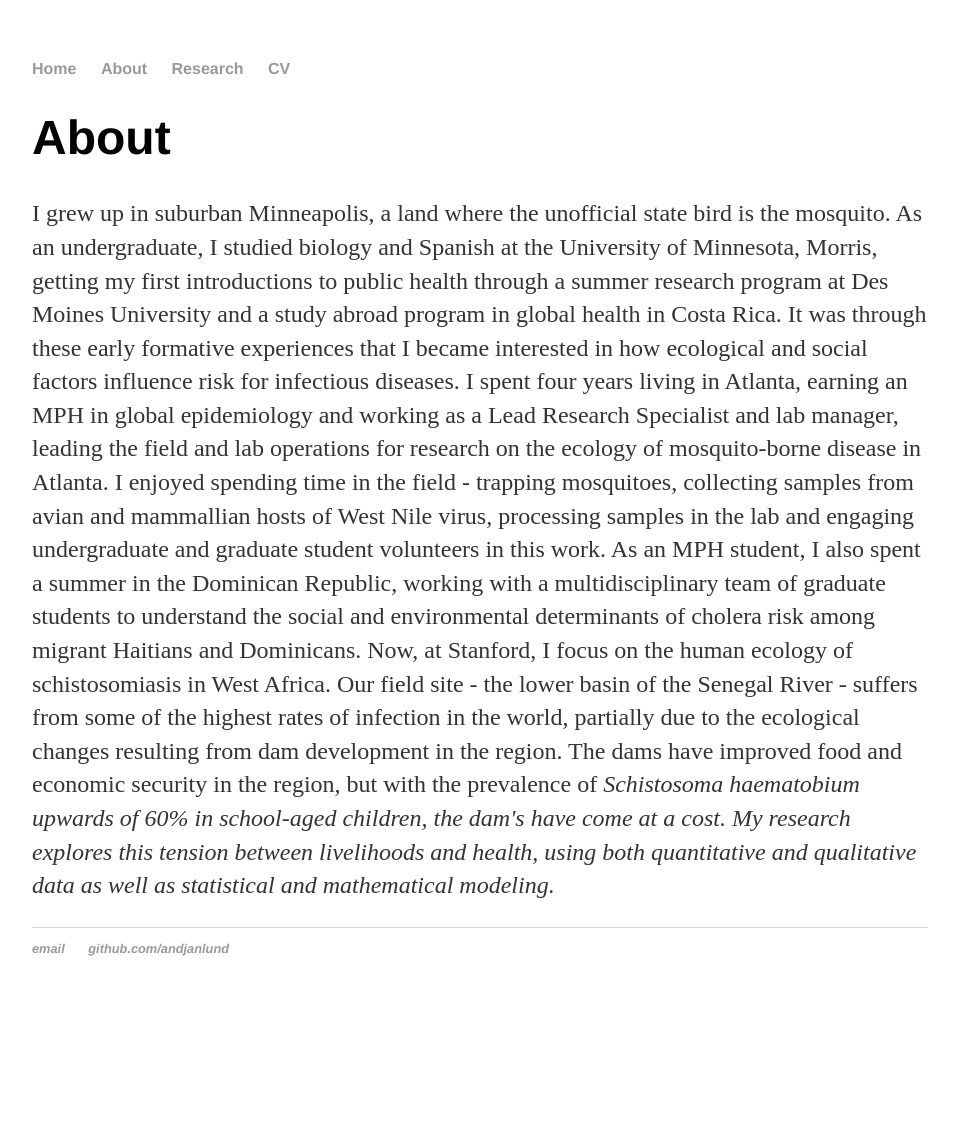
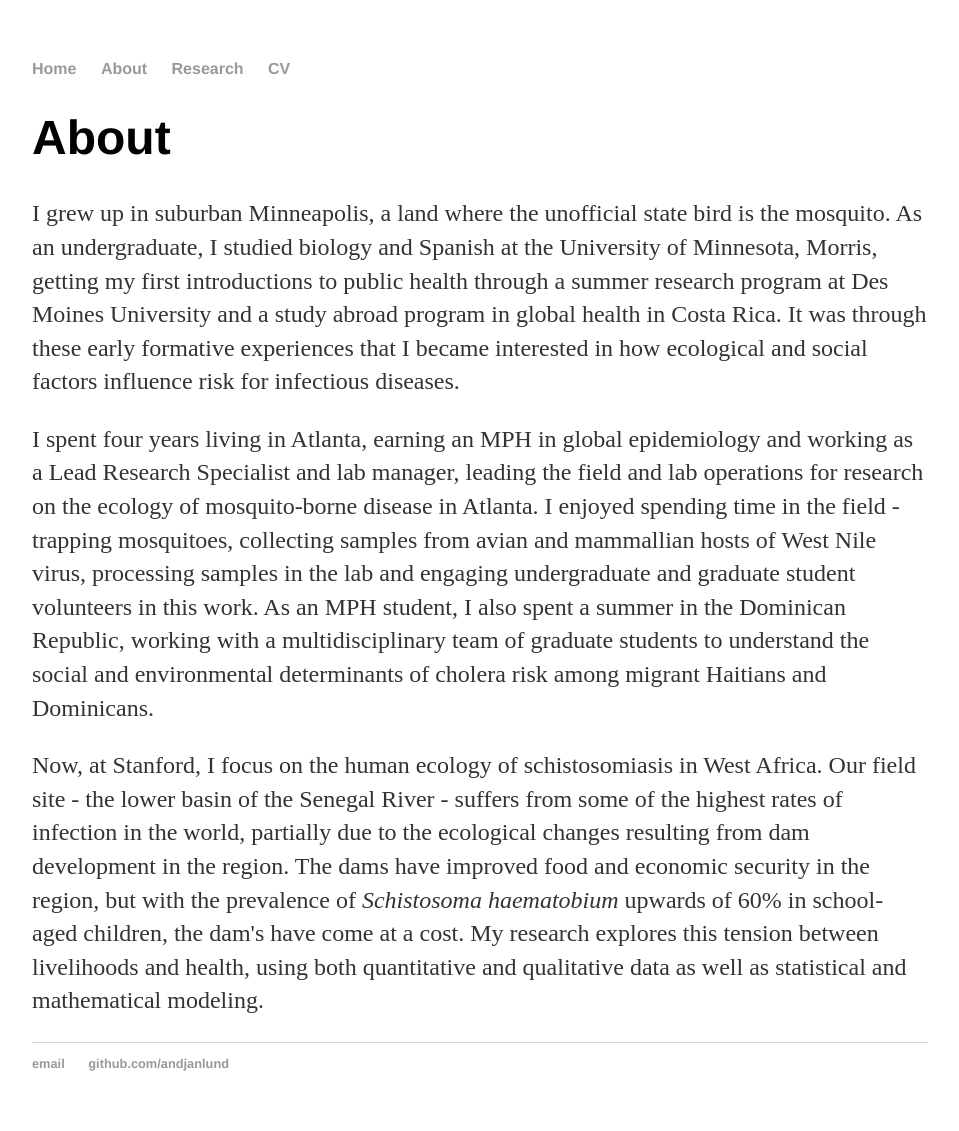
Before and after one commit to andjanlund/andjanlund.github.io, a Jekyll site: the page built from about/index.html, in a window 1280 px wide. Shown: the whole page, without its empty margins (160-1119 px from the left). Built offline with Jekyll 4.4.1, drawn with Linux system fonts in a browser that asks for light colours; before the commit the page ends 1016 px from its top, so only the background shows below that.

Commit message:
fix formatting changes, maybe?

```diff
--- a/about/index.html
+++ b/about/index.html
@@ -8,21 +8,21 @@ title: About
 		getting my first introductions to public health through a summer research program at
 		Des Moines University and a study abroad program in global health in Costa Rica.
 		It was through these early formative experiences that I became interested in how
-		ecological and social factors influence risk for infectious diseases.
+		ecological and social factors influence risk for infectious diseases. </p>
 
-		I spent four years living in Atlanta, earning an MPH in global epidemiology and working
+	<p> I spent four years living in Atlanta, earning an MPH in global epidemiology and working
 		as a Lead Research Specialist and lab manager, leading the field and lab operations for
 		research on the ecology of mosquito-borne disease in Atlanta. I enjoyed spending time in
 		the field - trapping mosquitoes, collecting samples from avian and mammallian hosts of
 		West Nile virus, processing samples in the lab and engaging undergraduate and graduate
 		student volunteers in this work. As an MPH student, I also spent a summer in the Dominican
 		Republic, working with a multidisciplinary team of graduate students to understand the
-		social and environmental determinants of cholera risk among migrant Haitians and Dominicans.
+		social and environmental determinants of cholera risk among migrant Haitians and Dominicans. </p>
 
-		Now, at Stanford, I focus on the human ecology of schistosomiasis in West Africa. Our field
+	 <p> Now, at Stanford, I focus on the human ecology of schistosomiasis in West Africa. Our field
 		site - the lower basin of the Senegal River - suffers from some of the highest rates of
 		infection in the world, partially due to the ecological changes resulting from dam development
 		in the region. The dams have improved food and economic security in the region, but with the
-		prevalence of <em> Schistosoma haematobium <em> upwards of 60% in school-aged children, the dam's
+		prevalence of <em> Schistosoma haematobium </em> upwards of 60% in school-aged children, the dam's
 		have come at a cost. My research explores this tension between livelihoods and health, using
 		both quantitative and qualitative data as well as statistical and mathematical modeling. </p>
```
